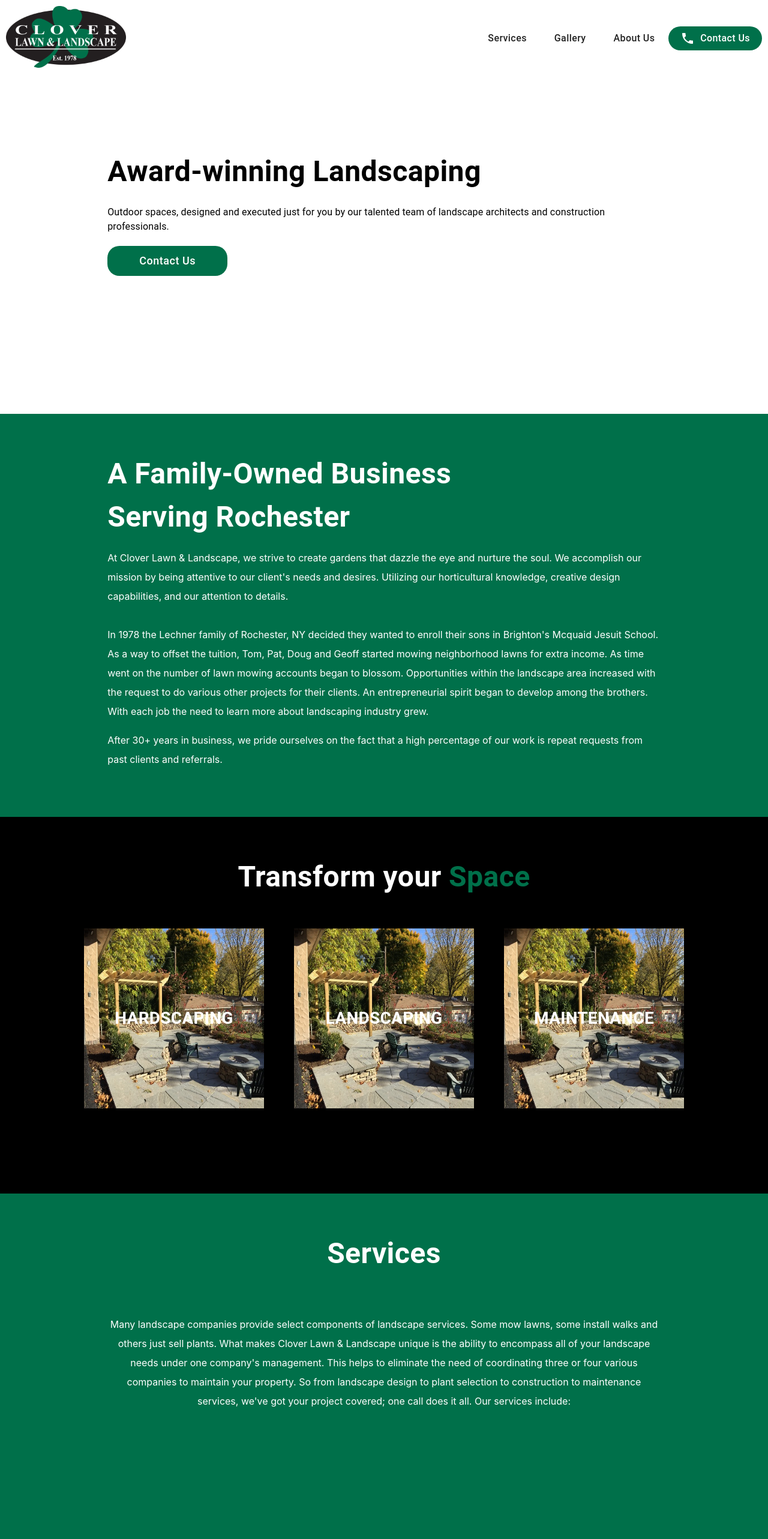
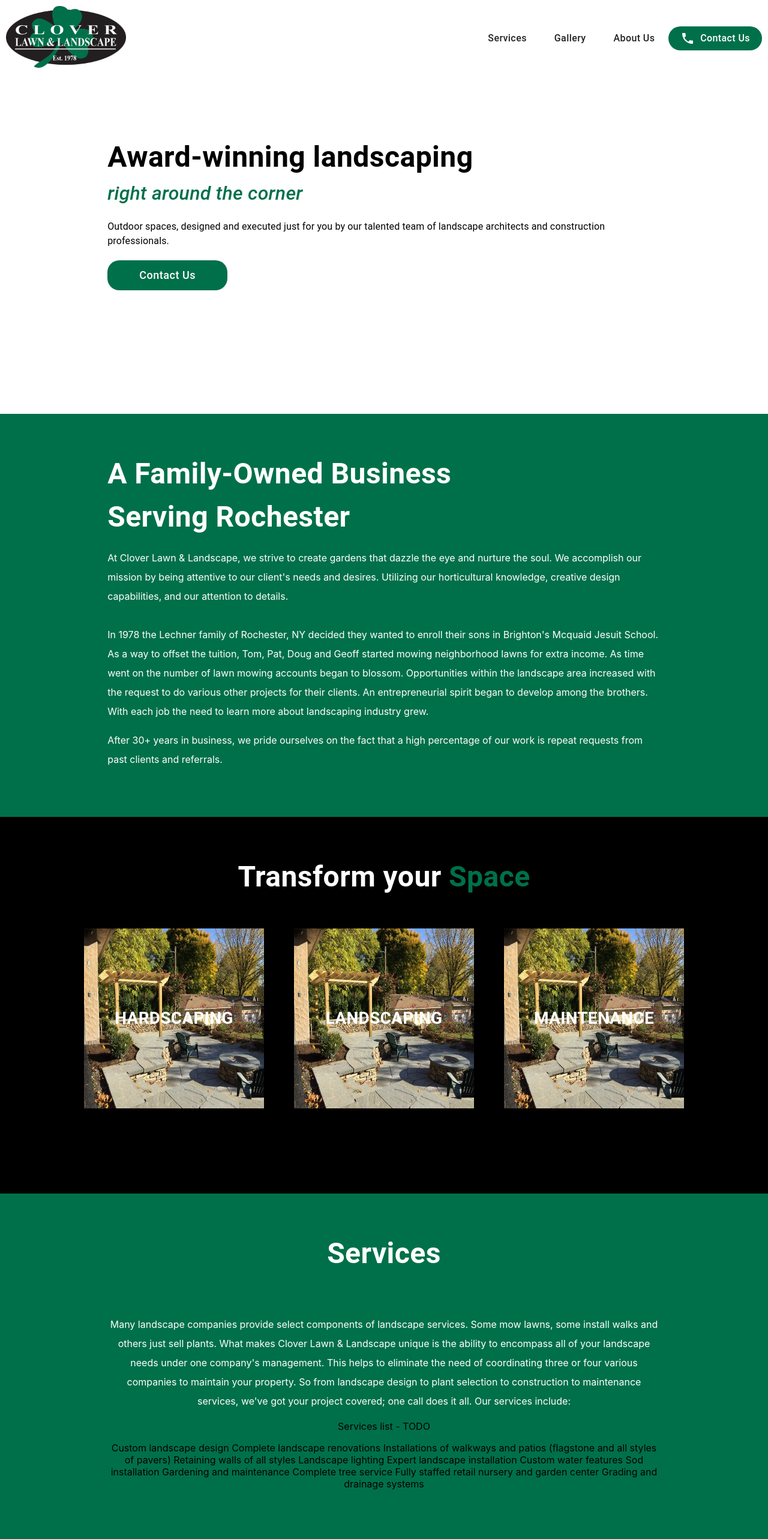
Before and after one commit to RocSites/cloverLawnLandscape-frontend, a React (Create React App) app: page / in a window 1280 px wide. Shown: the top 2566 px of the page at 60% size. Built offline with nearby package versions, Linux system fonts and the light colour scheme.

Commit message:
style tweaks

```diff
--- a/src/components/SectionOne.js
+++ b/src/components/SectionOne.js
@@ -19,10 +19,17 @@ const withStyles = makeStyles((theme) => ({
         fontWeight: "bold",
         fontSize: "3rem",
         textAlign: "left",
-        marginBottom: "20px",
         "@media(max-width: 600px)": {
             fontSize: "2rem"
         }
+    },
+    sectionOneHeaderLower: {
+        fontSize: "2rem",
+        textAlign: "left",
+        marginBottom: "20px",
+        color: "#00704a",
+        fontWeight: "500",
+        fontStyle: "italic"
     },
     sectionOneSubheader: {
         fontSize: "1rem",
@@ -74,8 +81,9 @@ const SectionOne = () => {
     return (
         <div className={classes.sectionOneWrapper}>
             <div className={classes.bannerContentWrapper}>
-                <Typography className={classes.sectionOneHeader}>Award-winning Landscaping
+                <Typography className={classes.sectionOneHeader}>Award-winning landscaping
                 </Typography>
+                <Typography  className={classes.sectionOneHeaderLower}>right around the corner</Typography>
                 <Typography className={classes.sectionOneSubheader}>Outdoor spaces, designed and executed just for you by our talented team of landscape architects and construction professionals.</Typography>
                 {/* TODO - add phone icon if single contact number, if multiple numbers (need client clarification) then scroll to "Contact Us" section */}
                 <Button target="_blank" href="" className={classes.sectionOneJoinButton}>Contact Us</Button>
--- a/src/components/Services.js
+++ b/src/components/Services.js
@@ -51,6 +51,21 @@ const Services = () => {
                     to construction to maintenance services, we've got your project covered; one call does it all. Our services include:
                 </p>
             </div>
+            <div> Services list - TODO
+                <p>
+                    Custom landscape design
+                    Complete landscape renovations
+                    Installations of walkways and patios (flagstone and all styles of pavers)
+                    Retaining walls of all styles
+                    Landscape lighting
+                    Expert landscape installation
+                    Custom water features
+                    Sod installation Gardening and maintenance
+                    Complete tree service
+                    Fully staffed retail nursery and garden center
+                    Grading and drainage systems
+                </p>
+            </div>
         </div>
     )
 }
```
